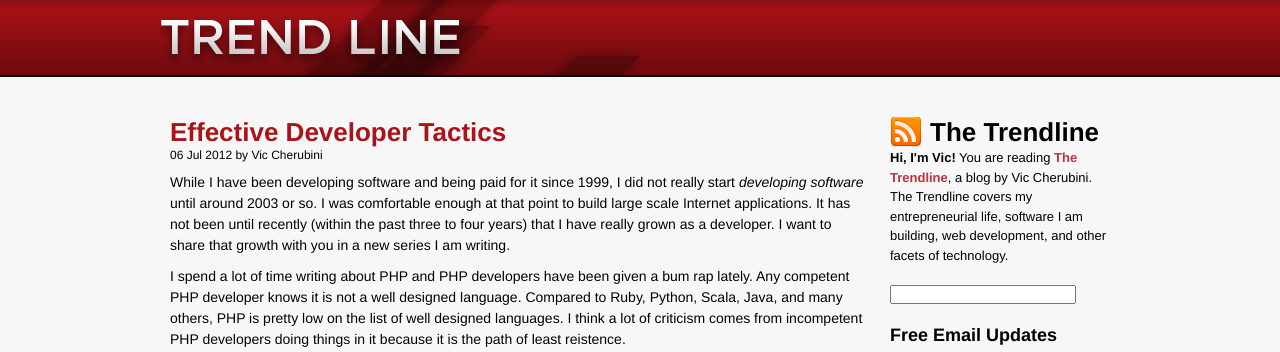
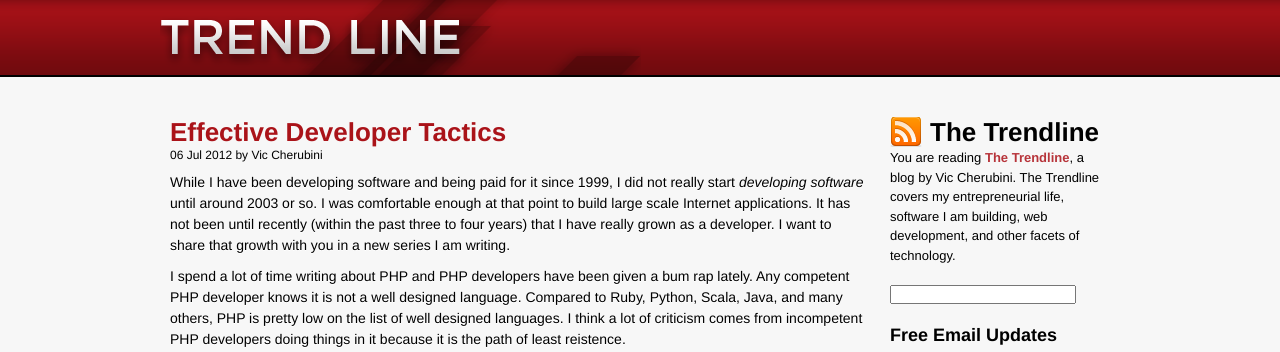
Before and after one commit to zacharydanger/leftnode.com, a Jekyll site: the page built from index.html, in a window 1280 px wide. Shown: the top 352 px of the page. Built offline with Jekyll 4.4.1, drawn with Linux system fonts in a browser that asks for light colours; comment, search, counter and statistics services are not loaded.

Commit message:
You suck.

```diff
--- a/_includes/sidebar.html
+++ b/_includes/sidebar.html
@@ -3,7 +3,6 @@
         <h2><a href="/feed.xml" class="rss">The Trendline</a></h2>
 
         <div class="box">
-            <strong>Hi, I'm Vic!</strong>
             You are reading <a href="/index.html"><strong>The Trendline</strong></a>, a blog by Vic Cherubini.
             The Trendline covers my entrepreneurial life, software I am building, web development, and other facets of technology.
         </div>
```
